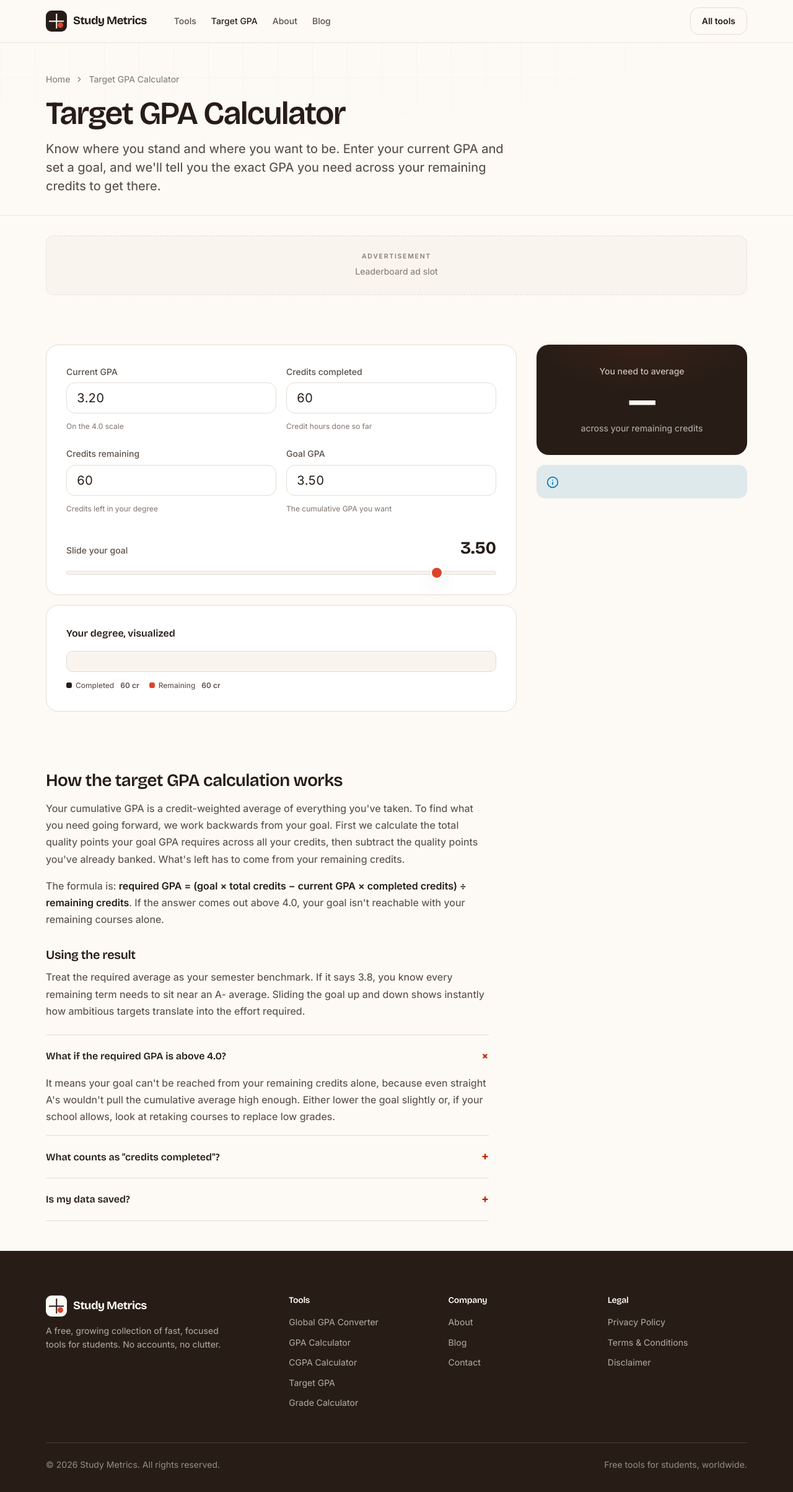
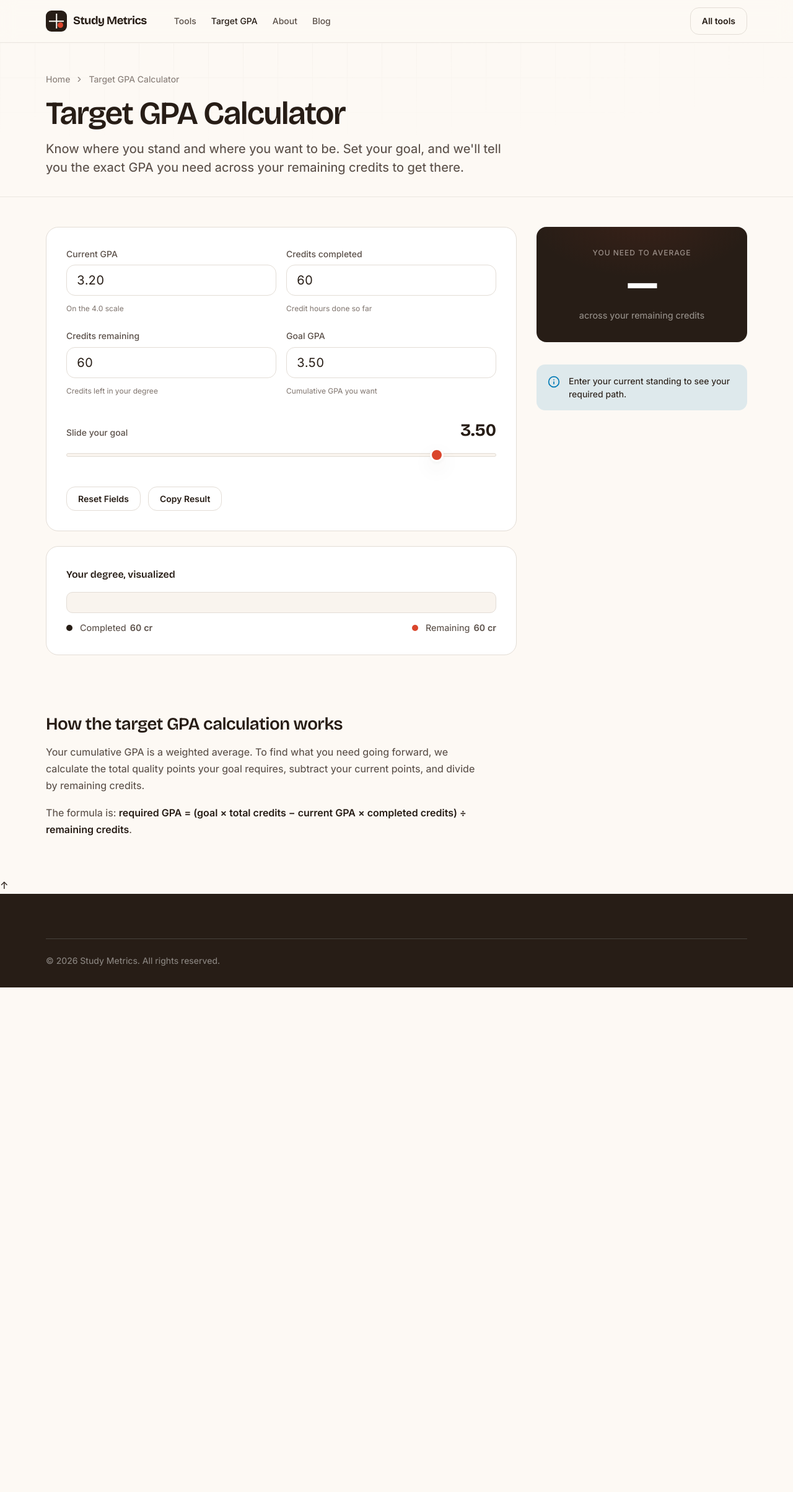
Before and after one commit to qazianwaar1996-prog/study-metrics, a plain HTML site: page target-gpa.html in a window 1280 px wide. Shown: the whole page at 62% size. After the commit the page ends 1593 px from the top, so only its background shows below. Drawn offline with nearby package versions, Linux system fonts and the light colour scheme.

Commit message:
Update target-gpa.html

```diff
--- a/target-gpa.html
+++ b/target-gpa.html
@@ -4,105 +4,130 @@
 <meta charset="UTF-8">
 <meta name="viewport" content="width=device-width, initial-scale=1.0">
 <title>Target GPA Calculator — Study Metrics</title>
-<meta name="description" content="Free target GPA calculator. Enter your current GPA, credits done and credits remaining to find the exact GPA you need in your remaining courses to hit your goal.">
+<meta name="description" content="Free target GPA calculator. Find the exact GPA you need in your remaining courses to hit your cumulative goal.">
 <link rel="canonical" href="https://studymetrics.app/target-gpa.html">
 <link rel="icon" type="image/svg+xml" href="images/favicon.svg">
-<link rel="icon" type="image/png" href="images/favicon.png">
-<link rel="apple-touch-icon" href="images/favicon.png">
-<meta property="og:type" content="website">
-<meta property="og:site_name" content="Study Metrics">
-<meta property="og:title" content="Target GPA Calculator — Study Metrics">
-<meta property="og:description" content="Find the exact GPA you need in your remaining courses to hit your goal.">
-<meta property="og:url" content="https://studymetrics.app/target-gpa.html">
-<meta property="og:image" content="images/og-image.png">
-<meta name="twitter:card" content="summary_large_image">
-<meta name="twitter:title" content="Target GPA Calculator — Study Metrics">
-<meta name="twitter:description" content="What GPA do you need going forward?">
-<meta name="twitter:image" content="images/og-image.png">
-<script type="application/ld+json">
-{"@context":"https://schema.org","@type":"BreadcrumbList","itemListElement":[{"@type":"ListItem","position":1,"name":"Home","item":"https://studymetrics.app/"},{"@type":"ListItem","position":2,"name":"Target GPA Calculator","item":"https://studymetrics.app/target-gpa.html"}]}
-</script>
-<script type="application/ld+json">
-{"@context":"https://schema.org","@type":"FAQPage","mainEntity":[{"@type":"Question","name":"What if the required GPA is above 4.0?","acceptedAnswer":{"@type":"Answer","text":"It means your goal can't be reached from your remaining credits alone. Either lower the goal slightly or look at retaking courses to replace low grades."}},{"@type":"Question","name":"What counts as credits completed?","acceptedAnswer":{"@type":"Answer","text":"All credit hours that already have a final grade and are factored into your current GPA. Don't include courses currently in progress."}},{"@type":"Question","name":"Is my data saved?","acceptedAnswer":{"@type":"Answer","text":"No. The calculation runs entirely in your browser and nothing is uploaded."}}]}
-</script>
 <link rel="preconnect" href="https://fonts.googleapis.com">
 <link rel="preconnect" href="https://fonts.gstatic.com" crossorigin>
 <link href="https://fonts.googleapis.com/css2?family=Bricolage+Grotesque:opsz,wght@12..96,500;12..96,600;12..96,700&family=Inter:wght@400;450;500;600&display=swap" rel="stylesheet">
 <link rel="stylesheet" href="css/style.css">
 </head>
 <body>
+
 <header class="site-head">
-  <div class="wrap nav">
+  <nav class="wrap nav">
     <a href="index.html" class="logo"><span class="logo-mark"><span class="logo-dot"></span></span>Study&nbsp;Metrics</a>
-    <nav class="nav-links"><a href="index.html#tools">Tools</a><a href="target-gpa.html" class="on">Target GPA</a><a href="about.html">About</a><a href="blog.html">Blog</a></nav>
-    <div class="nav-cta"><a href="index.html#tools" class="btn btn-ghost">All tools</a><button class="menu-toggle" id="menuToggle" aria-label="Menu"><svg viewBox="0 0 24 24" fill="none" stroke="currentColor" stroke-width="2" stroke-linecap="round"><path d="M4 6h16M4 12h16M4 18h16"/></svg></button></div>
-  </div>
+    <div class="nav-links">
+        <a href="index.html#tools">Tools</a>
+        <a href="target-gpa.html" class="on">Target GPA</a>
+        <a href="about.html">About</a>
+        <a href="blog.html">Blog</a>
+    </div>
+    <div class="nav-cta">
+        <a href="index.html#tools" class="btn btn-ghost">All tools</a>
+        <button class="menu-toggle" id="menuToggle" aria-label="Menu">
+            <svg viewBox="0 0 24 24" fill="none" stroke="currentColor" stroke-width="2" stroke-linecap="round"><path d="M4 6h16M4 12h16M4 18h16"/></svg>
+        </button>
+    </div>
+  </nav>
 </header>
+
 <section class="tool-head">
   <div class="grid-bg"></div>
-  <div class="wrap">
+  <div class="wrap reveal">
     <div class="crumb"><a href="index.html">Home</a><svg viewBox="0 0 24 24" fill="none" stroke="currentColor" stroke-width="2" stroke-linecap="round"><path d="m9 18 6-6-6-6"/></svg><span>Target GPA Calculator</span></div>
     <h1>Target GPA Calculator</h1>
-    <p>Know where you stand and where you want to be. Enter your current GPA and set a goal, and we'll tell you the exact GPA you need across your remaining credits to get there.</p>
+    <p>Know where you stand and where you want to be. Set your goal, and we'll tell you the exact GPA you need across your remaining credits to get there.</p>
   </div>
 </section>
-<div class="ad-slot" aria-hidden="true"><div class="ad-inner"><span class="tag">Advertisement</span><span class="hint">Leaderboard ad slot</span></div></div>
-<div class="wrap">
+
+<div class="wrap reveal">
   <div class="tool-layout wide-rail">
     <div class="calc-main">
       <div class="panel">
         <div class="inputs">
           <div class="pair">
-            <div class="field"><label for="curGpa">Current GPA</label><input class="input lg tnum" id="curGpa" type="number" min="0" max="4" step="0.01" value="3.20"><div class="hint">On the 4.0 scale</div></div>
-            <div class="field"><label for="curCredits">Credits completed</label><input class="input lg tnum" id="curCredits" type="number" min="0" step="1" value="60"><div class="hint">Credit hours done so far</div></div>
+            <div class="field">
+                <label for="curGpa">Current GPA</label>
+                <input class="input lg tnum" id="curGpa" type="number" min="0" max="4" step="0.01" value="3.20">
+                <div class="hint">On the 4.0 scale</div>
+            </div>
+            <div class="field">
+                <label for="curCredits">Credits completed</label>
+                <input class="input lg tnum" id="curCredits" type="number" min="0" step="1" value="60">
+                <div class="hint">Credit hours done so far</div>
+            </div>
           </div>
           <div class="pair">
-            <div class="field"><label for="remCredits">Credits remaining</label><input class="input lg tnum" id="remCredits" type="number" min="1" step="1" value="60"><div class="hint">Credits left in your degree</div></div>
-            <div class="field"><label for="goalGpa">Goal GPA</label><input class="input lg tnum" id="goalGpa" type="number" min="0" max="4" step="0.01" value="3.50"><div class="hint">The cumulative GPA you want</div></div>
+            <div class="field">
+                <label for="remCredits">Credits remaining</label>
+                <input class="input lg tnum" id="remCredits" type="number" min="1" step="1" value="60">
+                <div class="hint">Credits left in your degree</div>
+            </div>
+            <div class="field">
+                <label for="goalGpa">Goal GPA</label>
+                <input class="input lg tnum" id="goalGpa" type="number" min="0" max="4" step="0.01" value="3.50">
+                <div class="hint">Cumulative GPA you want</div>
+            </div>
           </div>
           <div class="field slider-wrap">
-            <div class="slider-val"><label style="margin:0" for="goalSlide">Slide your goal</label><b class="tnum" id="goalSlideVal">3.50</b></div>
+            <div class="slider-val">
+                <label style="margin:0" for="goalSlide">Slide your goal</label>
+                <b class="tnum" id="goalSlideVal">3.50</b>
+            </div>
             <input type="range" id="goalSlide" min="0" max="4" step="0.01" value="3.50">
+          </div>
+
+          <div class="input-actions" style="margin-top: 24px; display: flex; gap: 12px;">
+            <button id="resetBtn" class="btn btn-ghost">Reset Fields</button>
+            <button id="shareBtn" class="btn btn-ghost">Copy Result</button>
           </div>
         </div>
       </div>
-      <div class="panel" style="margin-top:var(--s4)">
-        <div style="font-family:var(--font-display);font-weight:600;margin-bottom:var(--s4)">Your degree, visualized</div>
+
+      <div class="panel reveal" style="margin-top: 24px;">
+        <div style="font-family:var(--font-display);font-weight:600;margin-bottom: 16px">Your degree, visualized</div>
         <div class="bar-track"><div class="bar-seg done" id="segDone"></div><div class="bar-seg need" id="segNeed"></div></div>
-        <div class="bar-legend"><span><span class="dot" style="background:var(--ink)"></span>Completed <b class="tnum" id="legDone" style="margin-left:4px">60 cr</b></span><span><span class="dot" style="background:var(--accent)"></span>Remaining <b class="tnum" id="legNeed" style="margin-left:4px">60 cr</b></span></div>
+        <div class="bar-legend" style="display: flex; justify-content: space-between; margin-top: 12px; font-size: 0.9rem;">
+            <span><span class="dot" style="display:inline-block; width:10px; height:10px; border-radius:50%; background:var(--ink); margin-right:6px;"></span>Completed <b class="tnum" id="legDone">60 cr</b></span>
+            <span><span class="dot" style="display:inline-block; width:10px; height:10px; border-radius:50%; background:var(--accent); margin-right:6px;"></span>Remaining <b class="tnum" id="legNeed">60 cr</b></span>
+        </div>
       </div>
     </div>
+
     <div class="result-rail">
-      <div class="res-hero"><div class="label">You need to average</div><div class="res-big tnum" id="need">—</div><div class="res-sub" id="needSub">across your remaining credits</div></div>
-      <div class="verdict info" id="verdict"><svg viewBox="0 0 24 24" fill="none" stroke="currentColor" stroke-width="2" stroke-linecap="round" stroke-linejoin="round"><circle cx="12" cy="12" r="10"/><path d="M12 16v-4M12 8h.01"/></svg><span id="verdictText"></span></div>
+      <div class="res-hero" style="background: var(--ink); color: #fff; padding: 32px; border-radius: 16px; text-align: center;">
+          <div class="label" style="text-transform: uppercase; font-size: 0.75rem; letter-spacing: 1px; opacity: 0.7; margin-bottom: 8px;">You need to average</div>
+          <div class="res-big tnum" id="need" style="font-size: 4rem; font-weight: 800; line-height: 1;">—</div>
+          <div class="res-sub" id="needSub" style="font-size: 0.9rem; margin-top: 8px; opacity: 0.8;">across your remaining credits</div>
+      </div>
+
+      <div class="verdict info" id="verdict" style="margin-top: 20px; display: flex; gap: 12px; align-items: flex-start;">
+          <svg viewBox="0 0 24 24" fill="none" stroke="currentColor" stroke-width="2" stroke-linecap="round" stroke-linejoin="round" style="width:24px; flex-shrink:0;"><circle cx="12" cy="12" r="10"/><path d="M12 16v-4M12 8h.01"/></svg>
+          <span id="verdictText">Enter your current standing to see your required path.</span>
+      </div>
     </div>
   </div>
 </div>
-<div class="wrap">
+
+<div class="wrap reveal">
   <div class="prose">
     <h2>How the target GPA calculation works</h2>
-    <p>Your cumulative GPA is a credit-weighted average of everything you've taken. To find what you need going forward, we work backwards from your goal. First we calculate the total quality points your goal GPA requires across all your credits, then subtract the quality points you've already banked. What's left has to come from your remaining credits.</p>
-    <p>The formula is: <strong>required GPA = (goal × total credits − current GPA × completed credits) ÷ remaining credits</strong>. If the answer comes out above 4.0, your goal isn't reachable with your remaining courses alone.</p>
-    <h3>Using the result</h3>
-    <p>Treat the required average as your semester benchmark. If it says 3.8, you know every remaining term needs to sit near an A- average. Sliding the goal up and down shows instantly how ambitious targets translate into the effort required.</p>
-    <div class="faq">
-      <details open><summary>What if the required GPA is above 4.0?</summary><p>It means your goal can't be reached from your remaining credits alone, because even straight A's wouldn't pull the cumulative average high enough. Either lower the goal slightly or, if your school allows, look at retaking courses to replace low grades.</p></details>
-      <details><summary>What counts as "credits completed"?</summary><p>All credit hours that already have a final grade and are factored into your current GPA. Don't include courses currently in progress or ones you haven't taken yet.</p></details>
-      <details><summary>Is my data saved?</summary><p>No. The calculation runs entirely in your browser and nothing is uploaded. Your inputs stay on your device.</p></details>
+    <p>Your cumulative GPA is a weighted average. To find what you need going forward, we calculate the total quality points your goal requires, subtract your current points, and divide by remaining credits.</p>
+    <p>The formula is: <strong>required GPA = (goal × total credits − current GPA × completed credits) ÷ remaining credits</strong>.</p>
+  </div>
+</div>
+
+<div id="backToTop">↑</div>
+
+<footer class="foot">
+  <div class="wrap">
+    <div class="foot-bottom">
+        <span>© 2026 Study Metrics. All rights reserved.</span>
     </div>
   </div>
-</div>
-<footer class="foot">
-  <div class="wrap">
-    <div class="foot-grid">
-      <div class="foot-brand"><a href="index.html" class="logo"><span class="logo-mark"><span class="logo-dot"></span></span>Study&nbsp;Metrics</a><p>A free, growing collection of fast, focused tools for students. No accounts, no clutter.</p></div>
-      <div class="foot-col"><h4>Tools</h4><a href="gpa-converter.html">Global GPA Converter</a><a href="gpa.html">GPA Calculator</a><a href="cgpa.html">CGPA Calculator</a><a href="target-gpa.html">Target GPA</a><a href="grade-calculator.html">Grade Calculator</a></div>
-      <div class="foot-col"><h4>Company</h4><a href="about.html">About</a><a href="blog.html">Blog</a><a href="contact.html">Contact</a></div>
-      <div class="foot-col"><h4>Legal</h4><a href="privacy-policy.html">Privacy Policy</a><a href="terms-and-conditions.html">Terms & Conditions</a><a href="disclaimer.html">Disclaimer</a></div>
-    </div>
-    <div class="foot-bottom"><span>© 2026 Study Metrics. All rights reserved.</span><span>Free tools for students, worldwide.</span></div>
-  </div>
 </footer>
+
 <script src="js/script.js"></script>
 <script src="js/target-gpa.js"></script>
 </body>
```
